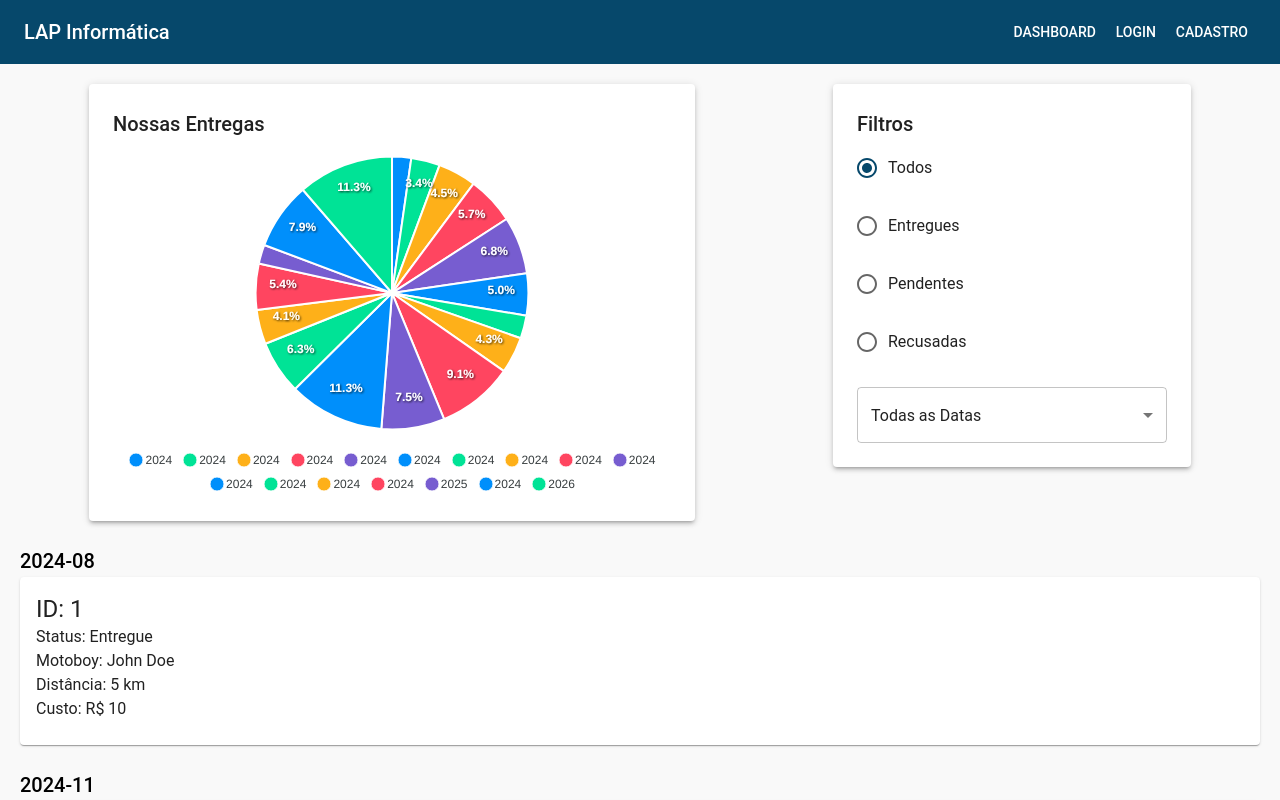
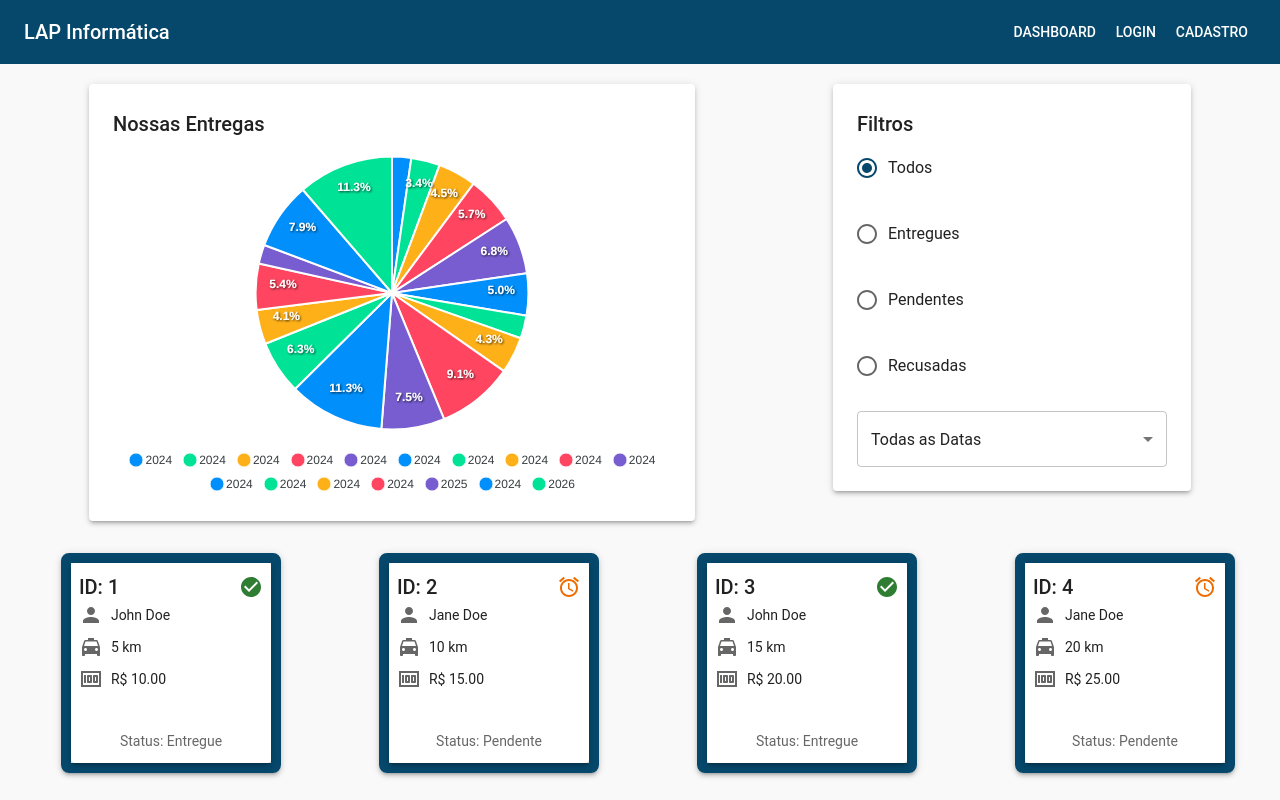
Before and after one commit to SSH-Transports/frontend, a React (Create React App) app: page /dashboard in a window 1280 px wide. Shown: the top 800 px of the page. Built offline with nearby package versions, Linux system fonts and the light colour scheme.

Commit message:
✨feat: enhance DeliveryCard with status icons and improved layout in Dashboard

```diff
--- a/src/components/DeliveryCard.tsx
+++ b/src/components/DeliveryCard.tsx
@@ -1,5 +1,6 @@
 import React from 'react'
-import { Card, CardContent, Typography } from '@mui/material'
+import { Card, CardContent, Typography, Box } from '@mui/material'
+import { AccessAlarm, CheckCircle, Clear, Person, Money, LocalTaxi } from '@mui/icons-material'
 
 interface DeliveryCardProps {
   delivery: {
@@ -12,14 +13,63 @@ interface DeliveryCardProps {
 }
 
 const DeliveryCard: React.FC<DeliveryCardProps> = ({ delivery }) => {
+  const getStatusIcon = (status: string) => {
+    switch (status) {
+      case 'Entregue':
+        return <CheckCircle color="success" />
+      case 'Pendente':
+        return <AccessAlarm color="warning" />
+      case 'Recusada':
+        return <Clear color="error" />
+      default:
+        return <AccessAlarm color="action" />
+    }
+  }
+
   return (
-    <Card>
-      <CardContent>
-        <Typography variant="h5">ID: {delivery.id}</Typography>
-        <Typography>Status: {delivery.status}</Typography>
-        <Typography>Motoboy: {delivery.motoboy}</Typography>
-        <Typography>Distância: {delivery.distance} km</Typography>
-        <Typography>Custo: R$ {delivery.cost}</Typography>
+    <Card sx={{
+      width: '100%',
+      height: '200px',
+      border: '0px solid #e0e0e0',
+      paddingBottom:'20px',
+      boxShadow: 3,
+      transition: 'transform 0.3s ease-in-out, box-shadow 0.3s ease',
+      '&:hover': {
+        transform: 'scale(1.05)',
+        boxShadow: 6,
+      },
+      backgroundColor: '#fff',
+    }}>
+      <CardContent sx={{ padding: 1, display: 'flex', flexDirection: 'column', justifyContent: 'space-between', height: '100%' }}>
+        <Box sx={{ display: 'flex', justifyContent: 'space-between', alignItems: 'center' }}>
+          <Typography variant="h6" color="textPrimary">
+            ID: {delivery.id}
+          </Typography>
+          {getStatusIcon(delivery.status)}
+        </Box>
+
+        <Box sx={{ display: 'flex', flexDirection: 'column', gap: 1 }}>
+          <Box sx={{ display: 'flex', alignItems: 'center' }}>
+            <Person sx={{ marginRight: 1, color: 'text.secondary' }} />
+            <Typography variant="body2">{delivery.motoboy}</Typography>
+          </Box>
+
+          <Box sx={{ display: 'flex', alignItems: 'center' }}>
+            <LocalTaxi sx={{ marginRight: 1, color: 'text.secondary' }} />
+            <Typography variant="body2">{delivery.distance} km</Typography>
+          </Box>
+
+          <Box sx={{ display: 'flex', alignItems: 'center' }}>
+            <Money sx={{ marginRight: 1, color: 'text.secondary' }} />
+            <Typography variant="body2">R$ {delivery.cost.toFixed(2)}</Typography>
+          </Box>
+        </Box>
+
+        <Box sx={{ marginTop: 'auto', textAlign: 'center' }}>
+          <Typography variant="body2" color="text.secondary">
+            Status: {delivery.status}
+          </Typography>
+        </Box>
       </CardContent>
     </Card>
   )
--- a/src/pages/Dashboard.tsx
+++ b/src/pages/Dashboard.tsx
@@ -12,7 +12,7 @@ import {
   Select,
 } from '@mui/material'
 import { deliveries_mock } from '../data/deliveries'
-import useMediaQuery from '@mui/material/useMediaQuery';
+import useMediaQuery from '@mui/material/useMediaQuery'
 import DeliveryCard from '../components/DeliveryCard'
 
 const getDateRange = (filter: string) => {
@@ -73,21 +73,6 @@ const Dashboard = () => {
     })
   }
 
-  const groupedDeliveries = filteredDeliveries.reduce((acc, delivery) => {
-    const deliveryDate = dayjs(delivery.date)
-    const key = dateFilter === 'Today' ? deliveryDate.format('YYYY-MM-DD') : deliveryDate.format('YYYY-MM')
-
-    if (!acc[key]) {
-      acc[key] = []
-    }
-
-    acc[key].push(delivery)
-    return acc
-  }, {} as { [key: string]: typeof filteredDeliveries })
-
-
-  console.log(groupedDeliveries)
-
   const chartData = {
     series: filteredDeliveries.map(delivery => delivery.cost),
     options: {
@@ -108,13 +93,26 @@ const Dashboard = () => {
       chart: { type: 'pie' as const, toolbar: { show: false } },
     },
   }
-  const mobile = useMediaQuery('(max-width:767px)');
+
+  const mobile = useMediaQuery('(max-width:767px)')
+
+  filteredDeliveries.sort((a, b) => {
+    const dateA = dayjs(a.date)
+    const dateB = dayjs(b.date)
+
+    if (dateA.isBefore(dateB)) return -1
+    if (dateA.isAfter(dateB)) return 1
+
+    return Number(a.id) - Number(b.id)
+  })
 
   return (
-    <div style={{
+    <div
+      style={{
         padding: '20px',
         backgroundColor: '#f9f9f9',
-    }}>
+      }}
+    >
       <Box
         display="flex"
         justifyContent="space-around"
@@ -122,7 +120,13 @@ const Dashboard = () => {
         flexWrap="wrap"
         flexDirection={mobile ? 'column-reverse' : 'row'}
       >
-      <Paper elevation={3} sx={{ width: mobile ? 'calc(100% - 16px)' : '45%', p: mobile ? 1 : 3 }}>
+        <Paper
+          elevation={3}
+          sx={{
+            width: mobile ? 'calc(100% - 16px)' : '45%',
+            p: mobile ? 1 : 3,
+          }}
+        >
           <Typography variant="h6" gutterBottom>
             Nossas Entregas
           </Typography>
@@ -140,15 +144,21 @@ const Dashboard = () => {
           )}
         </Paper>
 
-      <Paper elevation={3}
-        sx={{ width: mobile ? 'calc(100% - 16px)' : '25%', p: mobile ? 1 : 3, mt: { xs: 3, md: 0 } }}>
+        <Paper
+          elevation={3}
+          sx={{
+            width: mobile ? 'calc(100% - 16px)' : '25%',
+            p: mobile ? 1 : 3,
+            mt: { xs: 3, md: 0 },
+          }}
+        >
           <Typography variant="h6" gutterBottom>
             Filtros
           </Typography>
           <RadioGroup
             value={statusFilter}
             onChange={e => setStatusFilter(e.target.value)}
-          sx={{ display: 'flex', flexDirection: 'column', gap: 2 }}
+            sx={{ display: 'flex', flexDirection: 'column', gap: 3 }}
           >
             <FormControlLabel value="Todos" control={<Radio />} label="Todos" />
             <FormControlLabel
@@ -183,13 +193,40 @@ const Dashboard = () => {
           </Select>
         </Paper>
       </Box>
-    <Box marginY={3}>
-      {Object.entries(groupedDeliveries).map(([key, deliveries]) => (
-        <Box key={key} marginY={3}>
-          <Typography variant="h6">{key}</Typography>
-          {deliveries.map(delivery => (
-            <DeliveryCard key={delivery.id} delivery={delivery} />
-          ))}
+
+      <Box
+        marginY={3}
+        display="grid"
+        gridTemplateColumns="repeat(auto-fill, minmax(250px, 1fr))"
+        gap={4}
+      >
+        {filteredDeliveries
+          .sort((a, b) => Number(a.id) - Number(b.id))
+          .map(delivery => (
+            <Box
+              key={delivery.id}
+              sx={{
+                display: 'flex',
+                justifyContent: 'center',
+                padding: '8px',
+                width: '100%',
+              }}
+            >
+              <Box
+                sx={{
+                  width: '70%',
+                  height: '200px',
+                  borderRadius: '8px',
+                  border: '10px solid #06486b',
+                  boxShadow: 3,
+                  display: 'flex',
+                  flexDirection: 'column',
+                  justifyContent: 'center',
+                  alignItems: 'center',
+                }}
+              >
+                <DeliveryCard delivery={delivery} />
+              </Box>
             </Box>
           ))}
       </Box>
```
Lines whose indentation alone changed are shown as unchanged.
